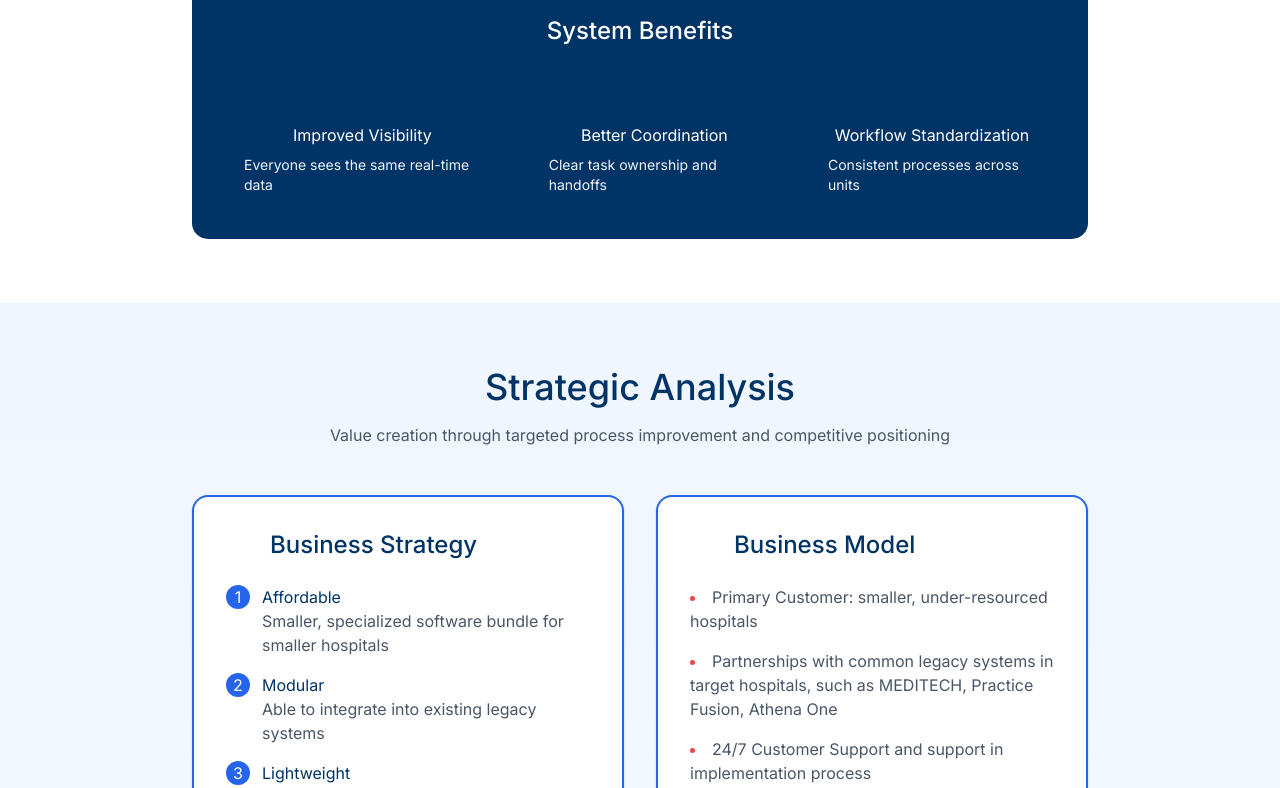
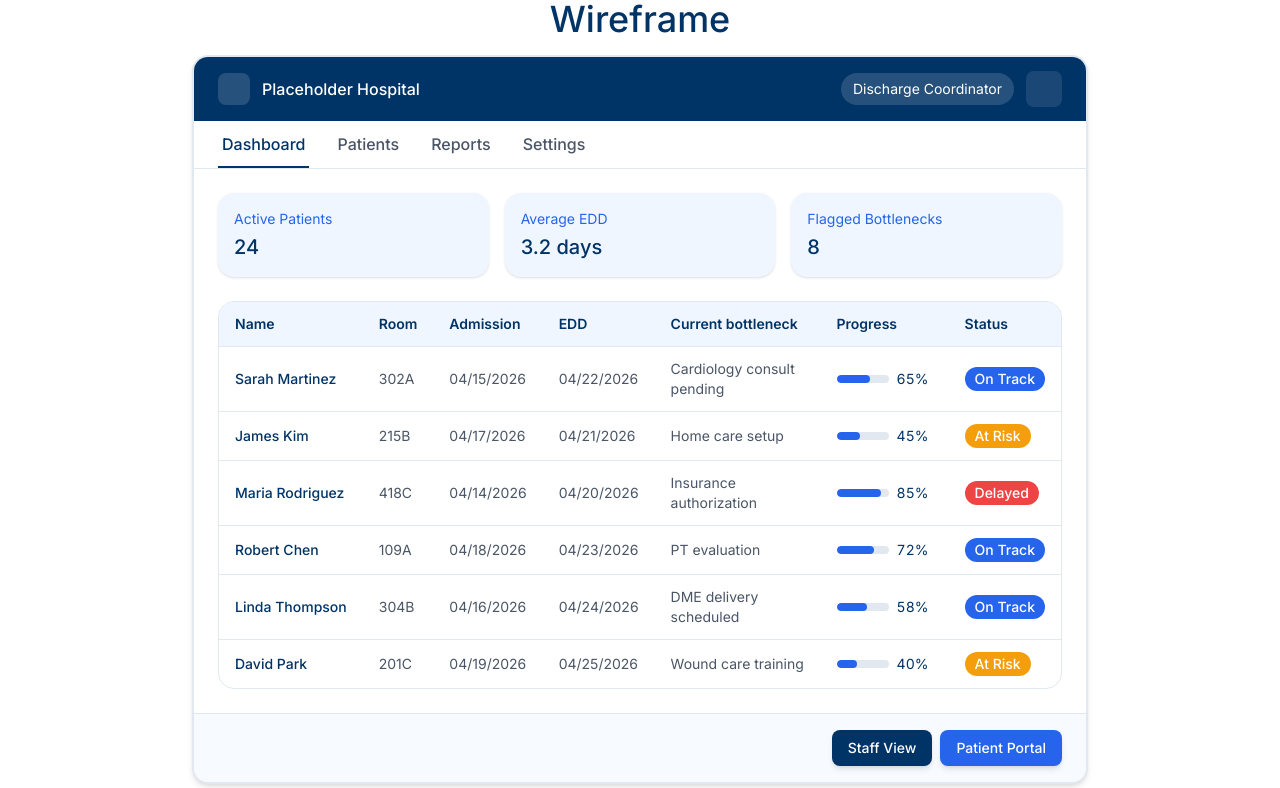
Before and after one commit to maybe-yiyi/67250_peopleproject, a SvelteKit app: page / in a window 1280 px wide. Shown: the part 3828-4616 px from the top of the page. Built offline with nearby package versions, Linux system fonts and the light colour scheme; some icons are missing.

Commit message:
feat: initial solution wireframe

```diff
--- /dev/null
+++ b/src/lib/components/SolutionWireframe.svelte
@@ -0,0 +1,211 @@
+<script lang="ts">
+	type Status = 'on-track' | 'at-risk' | 'delayed';
+
+	const rows: {
+		name: string;
+		room: string;
+		admission: string;
+		edd: string;
+		bottleneck: string;
+		progress: number;
+		status: Status;
+	}[] = [
+		{
+			name: 'Sarah Martinez',
+			room: '302A',
+			admission: '04/15/2026',
+			edd: '04/22/2026',
+			bottleneck: 'Cardiology consult pending',
+			progress: 65,
+			status: 'on-track'
+		},
+		{
+			name: 'James Kim',
+			room: '215B',
+			admission: '04/17/2026',
+			edd: '04/21/2026',
+			bottleneck: 'Home care setup',
+			progress: 45,
+			status: 'at-risk'
+		},
+		{
+			name: 'Maria Rodriguez',
+			room: '418C',
+			admission: '04/14/2026',
+			edd: '04/20/2026',
+			bottleneck: 'Insurance authorization',
+			progress: 85,
+			status: 'delayed'
+		},
+		{
+			name: 'Robert Chen',
+			room: '109A',
+			admission: '04/18/2026',
+			edd: '04/23/2026',
+			bottleneck: 'PT evaluation',
+			progress: 72,
+			status: 'on-track'
+		},
+		{
+			name: 'Linda Thompson',
+			room: '304B',
+			admission: '04/16/2026',
+			edd: '04/24/2026',
+			bottleneck: 'DME delivery scheduled',
+			progress: 58,
+			status: 'on-track'
+		},
+		{
+			name: 'David Park',
+			room: '201C',
+			admission: '04/19/2026',
+			edd: '04/25/2026',
+			bottleneck: 'Wound care training',
+			progress: 40,
+			status: 'at-risk'
+		}
+	];
+
+	const tabs = ['Dashboard', 'Patients', 'Reports', 'Settings'] as const;
+
+	function statusLabel(s: Status): string {
+		if (s === 'on-track') return 'On Track';
+		if (s === 'at-risk') return 'At Risk';
+		return 'Delayed';
+	}
+
+	function statusClass(s: Status): string {
+		if (s === 'on-track') return 'bg-blue text-white';
+		if (s === 'at-risk') return 'bg-yellow text-white';
+		return 'bg-red text-white';
+	}
+</script>
+
+<div
+	class="w-full"
+	role="img"
+	aria-label="Low-fidelity wireframe of a hospital discharge coordination dashboard"
+>
+	<div
+		class="overflow-hidden rounded-2xl border-2 border-slate-200 bg-white shadow-md"
+	>
+		<!-- App header -->
+		<header
+			class="flex min-h-16 flex-wrap items-center justify-between gap-4 bg-navy px-4 py-3 text-white sm:px-6"
+		>
+			<div class="flex min-w-0 items-center gap-3">
+				<div class="h-8 w-8 shrink-0 rounded-lg bg-white/15" aria-hidden="true"></div>
+				<span class="truncate text-base font-medium">Placeholder Hospital</span>
+			</div>
+			<div class="flex items-center gap-2 sm:gap-3">
+				<span
+					class="hidden max-w-[12rem] truncate rounded-full bg-white/15 px-3 py-1.5 text-sm sm:inline"
+				>
+					Discharge Coordinator
+				</span>
+				<div class="h-9 w-9 shrink-0 rounded-lg bg-white/10" aria-hidden="true"></div>
+			</div>
+		</header>
+
+		<!-- Secondary nav -->
+		<nav
+			class="flex h-12 items-stretch gap-1 overflow-x-auto border-b border-slate-200 px-4 sm:gap-6 sm:px-6"
+			aria-label="Wireframe navigation (illustrative)"
+		>
+			{#each tabs as tab, i}
+				<span
+					class="inline-flex shrink-0 items-center border-b-2 px-1 text-sm font-medium sm:text-base {i ===
+					0
+						? 'border-navy text-navy'
+						: 'border-transparent text-gray'}"
+				>
+					{tab}
+				</span>
+			{/each}
+		</nav>
+
+		<div class="flex flex-col gap-6 p-4 sm:p-6">
+			<!-- KPI strip -->
+			<div class="grid grid-cols-1 gap-4 sm:grid-cols-3">
+				<div class="rounded-2xl bg-sky p-4 shadow-sm">
+					<div class="text-sm text-blue">Active Patients</div>
+					<div class="mt-1 text-xl font-medium text-navy">24</div>
+				</div>
+				<div class="rounded-2xl bg-sky p-4 shadow-sm">
+					<div class="text-sm text-blue">Average EDD</div>
+					<div class="mt-1 text-xl font-medium text-navy">3.2 days</div>
+				</div>
+				<div class="rounded-2xl bg-sky p-4 shadow-sm">
+					<div class="text-sm text-blue">Flagged Bottlenecks</div>
+					<div class="mt-1 text-xl font-medium text-navy">8</div>
+				</div>
+			</div>
+
+			<!-- Patient table -->
+			<div class="overflow-x-auto rounded-2xl border border-slate-200">
+				<table class="w-full min-w-[52rem] border-collapse text-left text-sm">
+					<thead>
+						<tr class="border-b border-slate-200 bg-sky text-navy">
+							<th class="whitespace-nowrap px-3 py-3 font-semibold sm:px-4">Name</th>
+							<th class="whitespace-nowrap px-3 py-3 font-semibold sm:px-4">Room</th>
+							<th class="whitespace-nowrap px-3 py-3 font-semibold sm:px-4">Admission</th>
+							<th class="whitespace-nowrap px-3 py-3 font-semibold sm:px-4">EDD</th>
+							<th class="min-w-[10rem] px-3 py-3 font-semibold sm:px-4">Current bottleneck</th>
+							<th class="whitespace-nowrap px-3 py-3 font-semibold sm:px-4">Progress</th>
+							<th class="whitespace-nowrap px-3 py-3 font-semibold sm:px-4">Status</th>
+						</tr>
+					</thead>
+					<tbody class="text-gray">
+						{#each rows as row}
+							<tr class="border-b border-slate-200 last:border-b-0">
+								<td class="whitespace-nowrap px-3 py-3 font-medium text-navy sm:px-4">
+									{row.name}
+								</td>
+								<td class="whitespace-nowrap px-3 py-3 sm:px-4">{row.room}</td>
+								<td class="whitespace-nowrap px-3 py-3 sm:px-4">{row.admission}</td>
+								<td class="whitespace-nowrap px-3 py-3 sm:px-4">{row.edd}</td>
+								<td class="px-3 py-3 sm:px-4">{row.bottleneck}</td>
+								<td class="px-3 py-3 sm:px-4">
+									<div class="flex min-w-[6rem] items-center gap-2">
+										<div class="h-2 min-w-[3rem] flex-1 overflow-hidden rounded-full bg-slate-200">
+											<div
+												class="h-full rounded-full bg-blue"
+												style:width="{row.progress}%"
+											></div>
+										</div>
+										<span class="w-9 shrink-0 tabular-nums text-navy">{row.progress}%</span>
+									</div>
+								</td>
+								<td class="px-3 py-3 sm:px-4">
+									<span
+										class="inline-block rounded-full px-2.5 py-0.5 text-xs font-medium whitespace-nowrap sm:text-sm {statusClass(
+											row.status
+										)}"
+									>
+										{statusLabel(row.status)}
+									</span>
+								</td>
+							</tr>
+						{/each}
+					</tbody>
+				</table>
+			</div>
+		</div>
+
+		<!-- View mode (illustrative) -->
+		<div
+			class="flex flex-wrap justify-end gap-2 border-t border-slate-200 bg-sky/50 px-4 py-4 sm:px-6"
+		>
+			<span
+				class="pointer-events-none rounded-lg bg-navy px-4 py-2 text-sm font-medium text-white shadow-md"
+			>
+				Staff View
+			</span>
+			<span
+				class="pointer-events-none rounded-lg bg-blue px-4 py-2 text-sm font-medium text-white shadow-md"
+			>
+				Patient Portal
+			</span>
+		</div>
+	</div>
+</div>
--- a/src/routes/+page.svelte
+++ b/src/routes/+page.svelte
@@ -23,6 +23,7 @@
 		Network
 	} from '@steeze-ui/lucide-icons';
 	import SectionScrollSpy from '$lib/components/SectionScrollSpy.svelte';
+	import SolutionWireframe from '$lib/components/SolutionWireframe.svelte';
 	import HomeImage from '$lib/assets/HomeImage.png';
 	import AddisonImage from '$lib/assets/addison.jpg';
 	import SunnyImage from '$lib/assets/sunny.jpg';
@@ -345,8 +346,13 @@
 					</div>
 				</div>
 			</div>
-			<div class="text-navy text-4xl font-medium">Wireframe</div>
-			<div class="rounded-2xl bg-navy w-full flex flex-col items-center p-8">
+			<div class="mt-14 flex w-full flex-col items-center gap-4">
+				<h2 class="text-4xl font-medium text-navy">Wireframe</h2>
+				<div class="w-full">
+					<SolutionWireframe />
+				</div>
+			</div>
+			<div class="mt-14 rounded-2xl bg-navy w-full flex flex-col items-center p-8 mt-12">
 				<span class="text-white text-2xl font-medium">System Benefits</span>
 				<div class="flex flex-row justify-between gap-7 mt-6">
 					<div class="text-white flex flex-col items-center px-5 py-3 gap-2">
```
